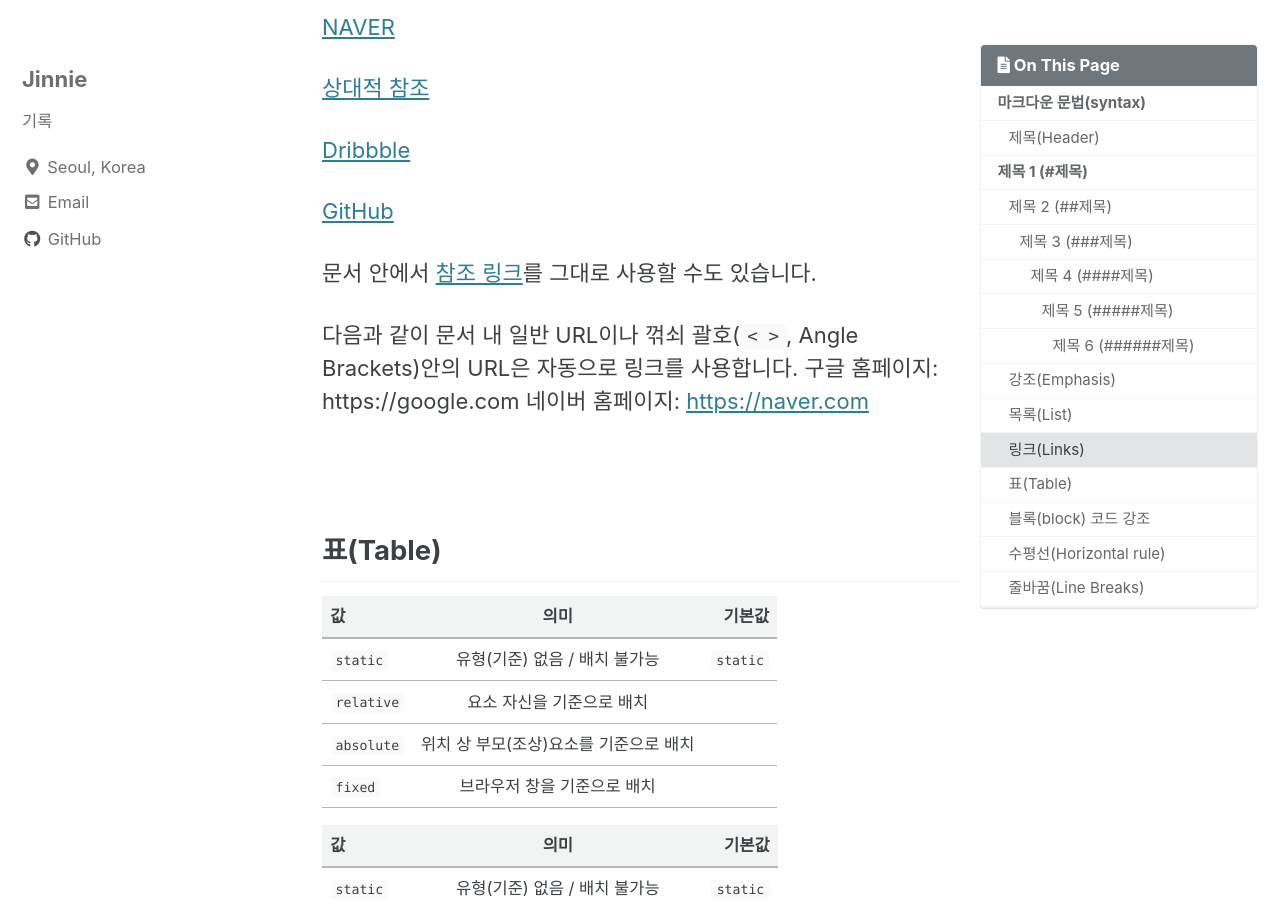
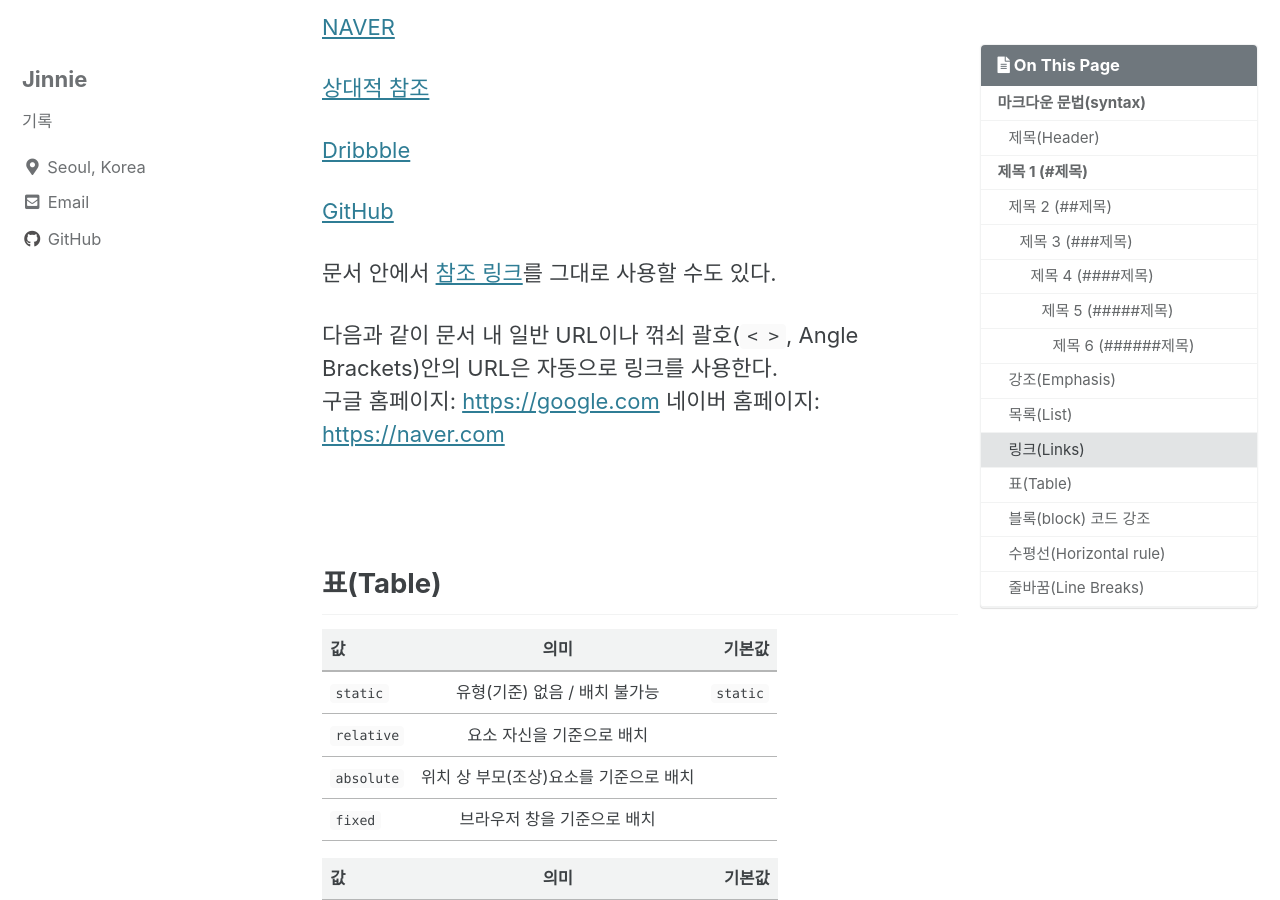
Before and after one commit to jinnie-j/Jinnie-J.github.io, a Jekyll site: the page built from _posts/2021-05-17-first-post.md, in a window 1280 px wide and 900 px high, scrolled down 1888 px. Built offline with Jekyll 4.4.1, drawn with Linux system fonts in a browser that asks for light colours; cached includes are drawn as plain includes; some of the changed text lies outside the part shown.

```diff
--- a/_posts/2021-05-17-first-post.md
+++ b/_posts/2021-05-17-first-post.md
@@ -58,10 +58,10 @@ last_modified_at: 2021-05-17
 
 [GitHub][1]
 
-문서 안에서 [참조 링크]를 그대로 사용할 수도 있습니다.
+문서 안에서 [참조 링크]를 그대로 사용할 수도 있다.
 
-다음과 같이 문서 내 일반 URL이나 꺾쇠 괄호(`< >`, Angle Brackets)안의 URL은 자동으로 링크를 사용합니다.
-구글 홈페이지: https://google.com
+다음과 같이 문서 내 일반 URL이나 꺾쇠 괄호(`< >`, Angle Brackets)안의 URL은 자동으로 링크를 사용한다.
+구글 홈페이지: <https://google.com>
 네이버 홈페이지: <https://naver.com>
 
 [Dribbble link]: https://dribbble.com
```
Also changed, not shown: other parts of _posts/2021-05-17-first-post.md (+3 -5 lines), _posts/2021-05-18-sql-eroor.md (added, +29 -0 lines), _posts/2021-05-18-sql.md (+2 -2 lines).
